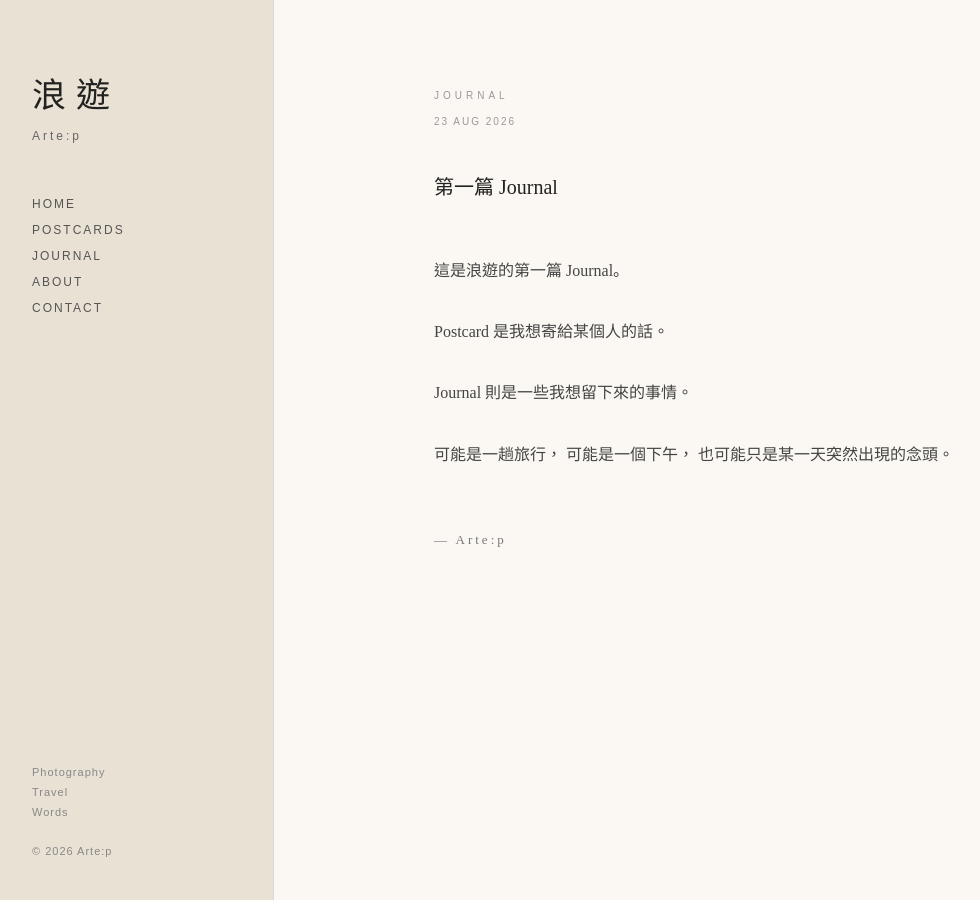
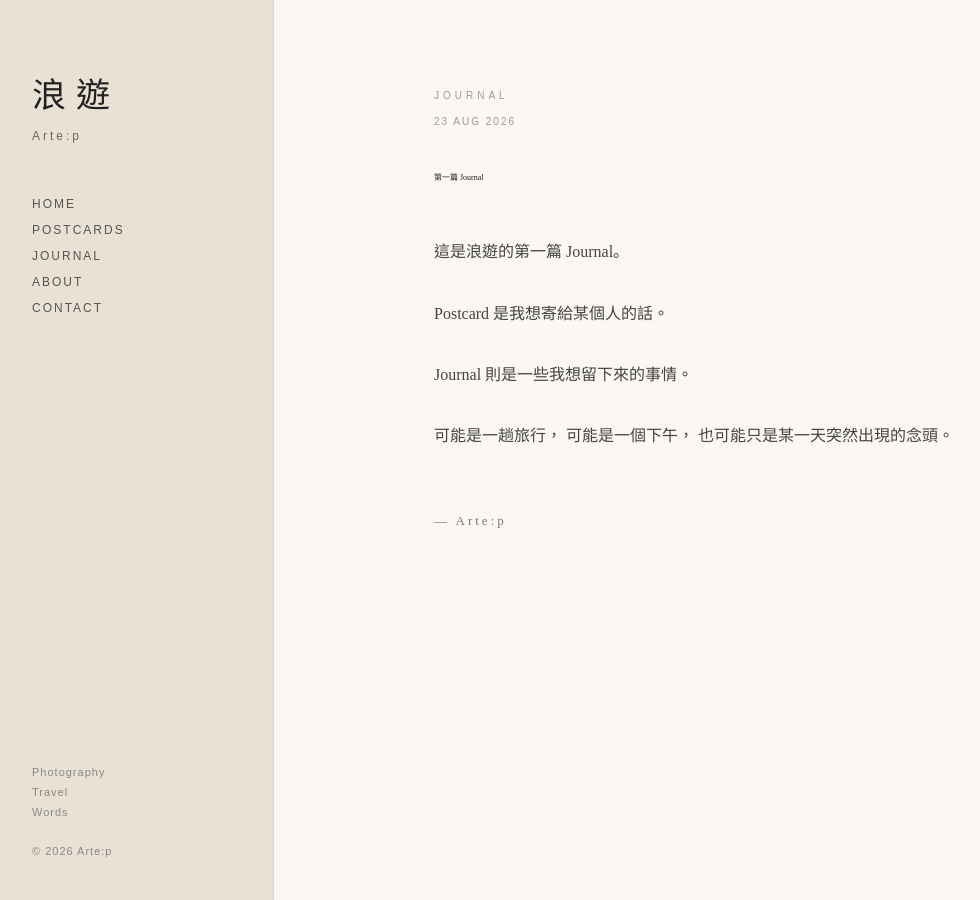
Before and after one commit to artep-wandering/artep-wandering.github.io, a Jekyll site: the page built from _journal/001.md, in a window 1280 px wide. Shown: the whole page, without its empty margins (6-986 px from the left). Built offline with Jekyll 4.4.1, drawn with Linux system fonts in a browser that asks for light colours; some web fonts are replaced.

Commit message:
layout_journal_v0.0.10_test

```diff
--- a/_layouts/journal.html
+++ b/_layouts/journal.html
@@ -194,7 +194,7 @@
 
     }
   .article h1 {
-  font-size: 20px !important;
+  font-size: 8px !important;
   }
   </style>
 
```
